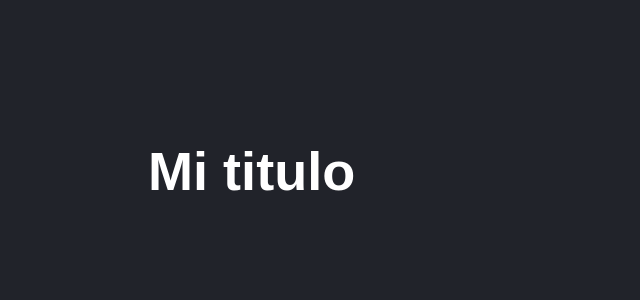
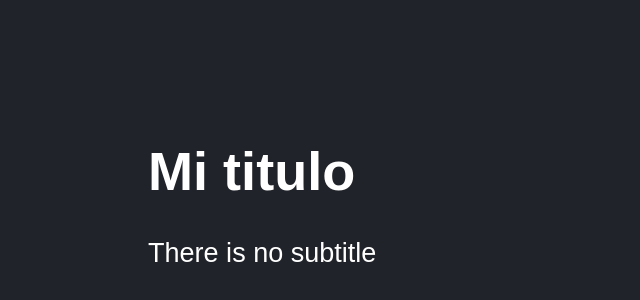
Before and after one commit to chalscc/React-Counter, a React (Vite) app: page / in a window 1280 px wide. Shown: the part 44-344 px from the top of the page, without its empty margins (0-640 px from the left). Built offline with nearby package versions, Linux system fonts and the light colour scheme.

Commit message:
DefaultProps

```diff
--- a/src/FirstApp.jsx
+++ b/src/FirstApp.jsx
@@ -16,4 +16,9 @@ FirstApp.propTypes = {
     subtitle: PropTypes.string
 }
 
+FirstApp.defaultProps = {
+    title: 'There is no title',
+    subtitle: 'There is no subtitle'
+}
+
 export default FirstApp;
```
